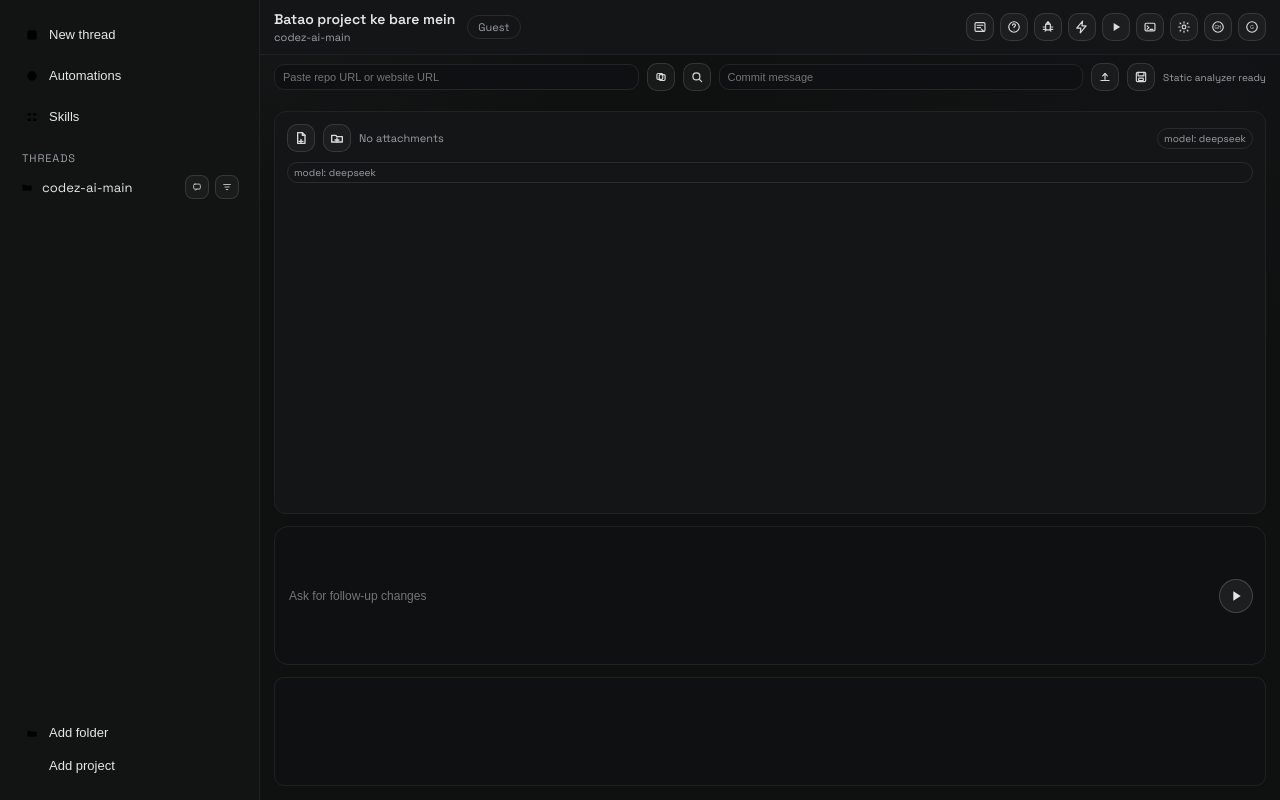
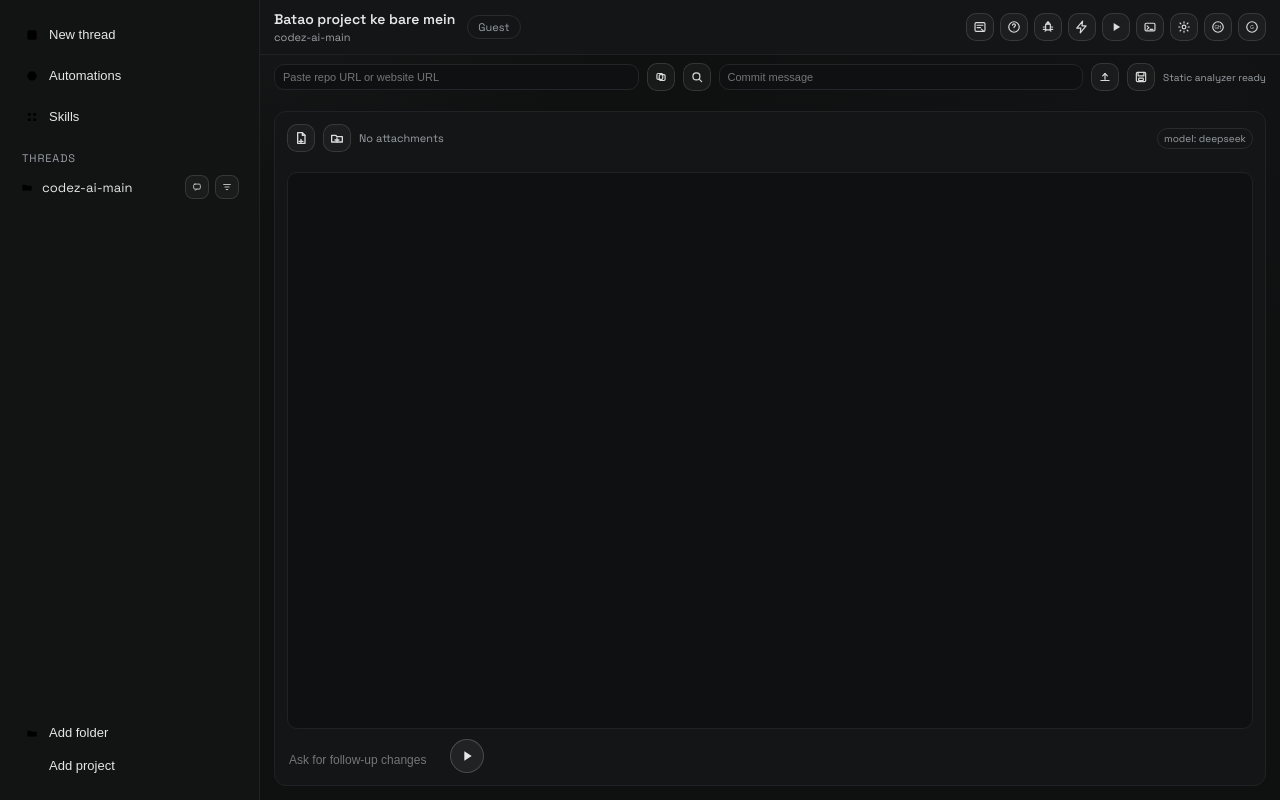
Before and after one commit to novaplaystream/codez-ai, a website with bundled scripts: page index.html in a window 1280 px wide. Built offline with nearby package versions, Linux system fonts and the light colour scheme; files whose address does not match are found by name.

Commit message:
updat his

```diff
--- a/index.html
+++ b/index.html
@@ -198,14 +198,15 @@
             <div class="attach-info" id="attachInfo">No attachments</div>
             <div class="ai-tag" id="modelTag">model: deepseek</div>
           </div>
-            <div class="ai-tag" id="modelTag">model: deepseek</div>
+          <div id="result" class="chat">
+            <div id="chatLog" class="chat-log"></div>
           </div>
           <div class="chat-input">
             <input id="chatInput" type="text" placeholder="Ask for follow-up changes" />
             <button class="chat-send" title="Send" onclick="sendChatMessage()">
               <svg aria-hidden="true"><use href="#i-play"></use></svg>
             </button>
-          </div>          <div id="result" class="chat"><div id="chatLog" class="chat-log"></div></div>
+          </div>
         </div>
       </section>
 
--- a/style.css
+++ b/style.css
@@ -91,7 +91,7 @@ body{
 
 .editor{border-radius:12px;border:1px solid #202225;overflow:hidden;min-height:320px;background:#0f1011;}
 
-.ai{background:#141516;border:1px solid #202225;border-radius:12px;padding:12px;display:flex;flex-direction:column;min-height:320px;min-width:0;height:100%;overflow:hidden;}
+.ai{background:#141516;border:1px solid #202225;border-radius:12px;padding:12px;display:flex;flex-direction:column;gap:10px;min-height:320px;min-width:0;height:100%;overflow:hidden;}
 .ai-header{display:flex;justify-content:space-between;align-items:center;margin-bottom:10px;}
 
 .ai-title{font-weight:600;font-size:13px;}
@@ -148,7 +148,7 @@ body{
 .attach-row .ai-tag{margin-left:auto;}
 
 
-.chat-input{display:flex;align-items:center;gap:8px;padding:10px 12px;border:1px solid #202225;border-radius:14px;background:#0f1011;}
+\.chat-input{margin-top:8px;display:flex;align-items:center;gap:8px;padding:10px 12px;border:1px solid #202225;border-radius:14px;background:#0f1011;}
 .chat-input input{flex:1;background:transparent;border:none;color:#e6e6e6;font-size:12px;outline:none;}
 .chat-send{display:inline-flex;align-items:center;justify-content:center;width:34px;height:34px;border-radius:50%;border:1px solid rgba(255,255,255,0.18);background:rgba(255,255,255,0.06);cursor:pointer;color:#e6e6e6;}
 .chat-send svg{width:16px;height:16px;fill:currentColor;stroke:none;}
@@ -158,7 +158,7 @@ body{
 .chat{flex:1;min-height:0;overflow:auto;background:#0f1011;border:1px solid #202225;border-radius:10px;padding:12px;font-family:ui-monospace, SFMono-Regular, Menlo, Monaco, Consolas, "Liberation Mono", "Courier New", monospace;font-size:12px;line-height:1.6;color:#e2e8f0;}
 .chat-log{display:flex;flex-direction:column;gap:8px;}
 .chat-msg{background:#121314;border:1px solid #222326;border-radius:10px;padding:8px 10px;white-space:pre-wrap;}
-.chat-msg.ai{background:#141516;border:1px solid #202225;border-radius:12px;padding:12px;display:flex;flex-direction:column;min-height:320px;min-width:0;height:100%;overflow:hidden;}
+.chat-msg.ai{background:#141516;border:1px solid #202225;border-radius:12px;padding:12px;display:flex;flex-direction:column;gap:10px;min-height:320px;min-width:0;height:100%;overflow:hidden;}
 
 
 .nav{display:flex;flex-direction:column;gap:18px;}
```
